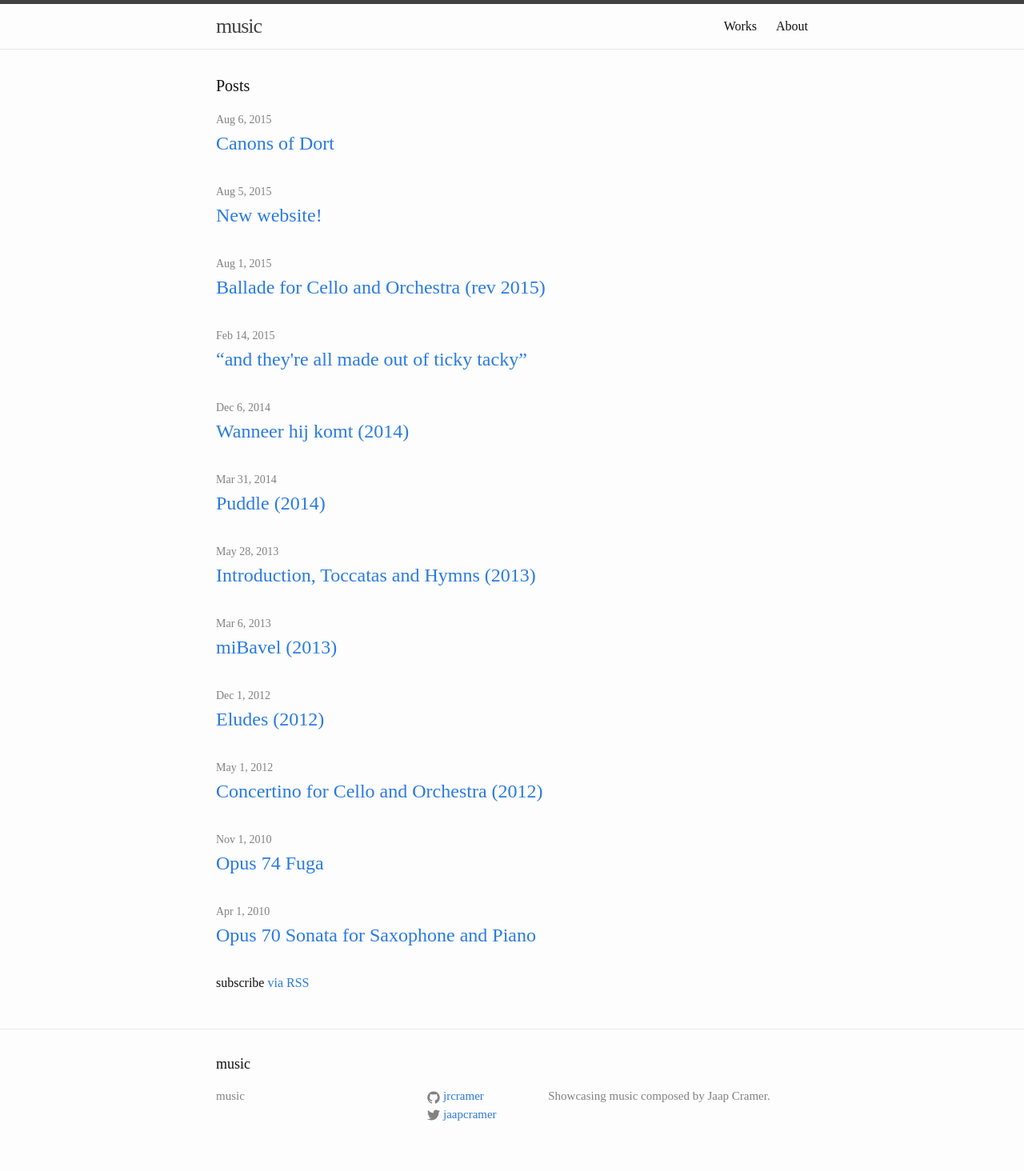
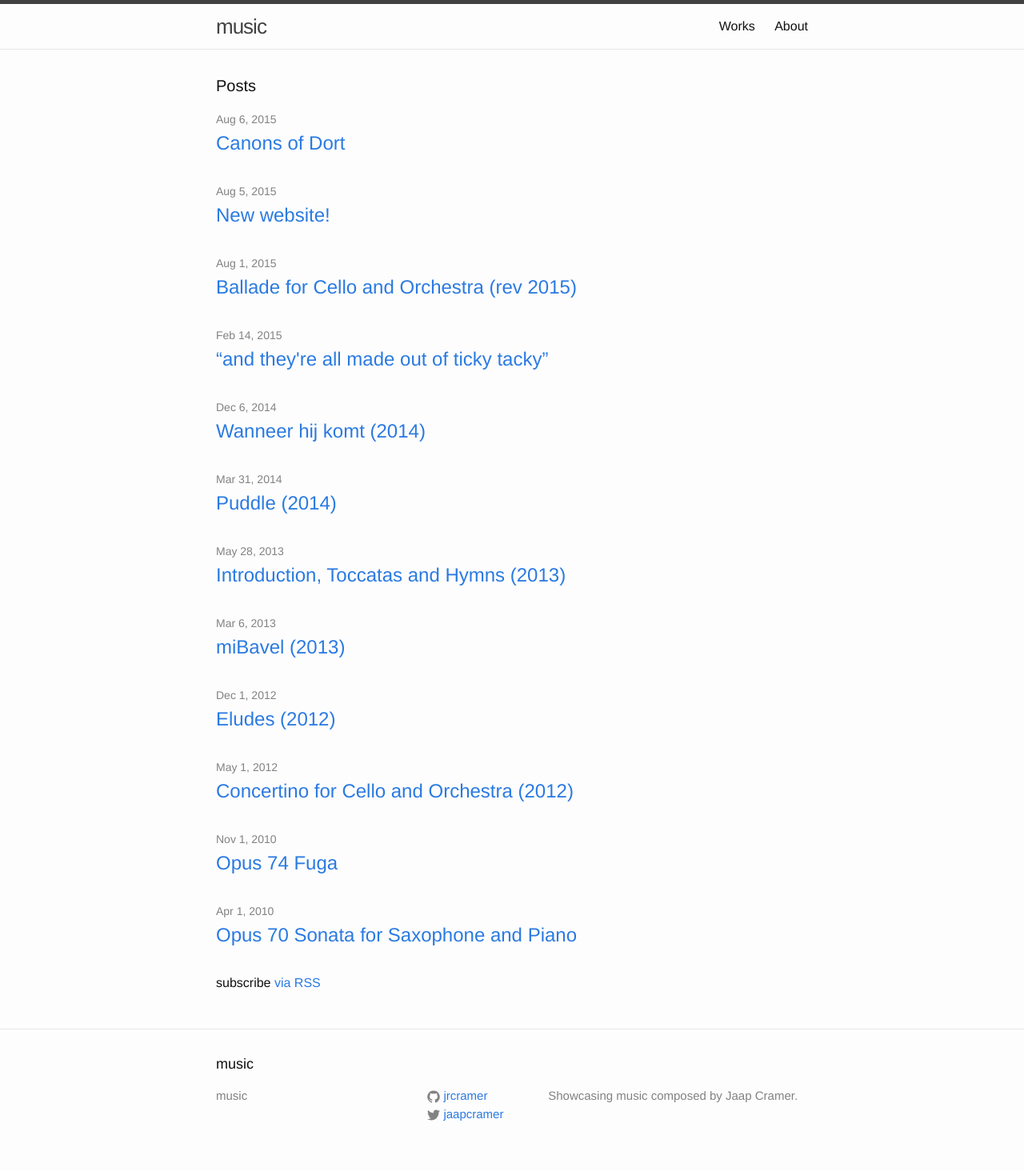
Before and after one commit to jrcramer/music, a Jekyll site: the page built from index.html, in a window 1280 px wide. Shown: the whole page at 80% size. Built offline with Jekyll 4.4.1, drawn with Linux system fonts in a browser that asks for light colours.

Commit message:
Update main.scss

```diff
--- a/css/main.scss
+++ b/css/main.scss
@@ -6,8 +6,8 @@
 
 
 // Our variables
-//$base-font-family: Helvetica, Arial, sans-serif;
-$base-font-family: Cardo, serif;
+$base-font-family: Helvetica, Arial, sans-serif;
+//$base-font-family: Cardo, serif;
 $base-font-size:   16px;
 $small-font-size:  $base-font-size * 0.875;
 $base-line-height: 1.5;
```
